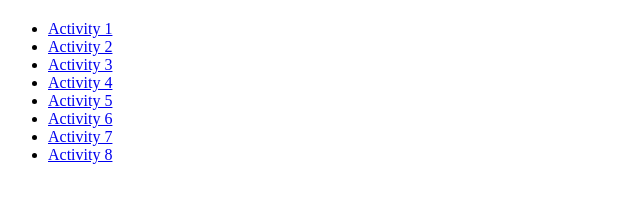
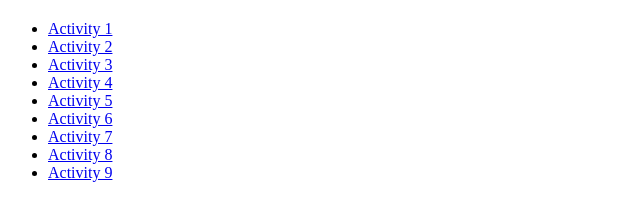
Before and after one commit to itdev160-sp2020/aaron-michelson, a plain HTML site: page index.html in a window 1280 px wide. Shown: the part 46-266 px from the top of the page, without its empty margins (0-640 px from the left). Drawn offline with Linux system fonts and the light colour scheme.

Commit message:
Update index.html

```diff
--- a/index.html
+++ b/index.html
@@ -13,6 +13,7 @@
         <li><a href="activity-6/index.html">Activity 6</a></li>
         <li><a href="activity-7/index.html">Activity 7</a></li>
         <li><a href="activity-8/index.html">Activity 8</a></li>
+        <li><a href="activity-9/index.html">Activity 9</a></li>
       </ul>
   </body>
 </html>
```
